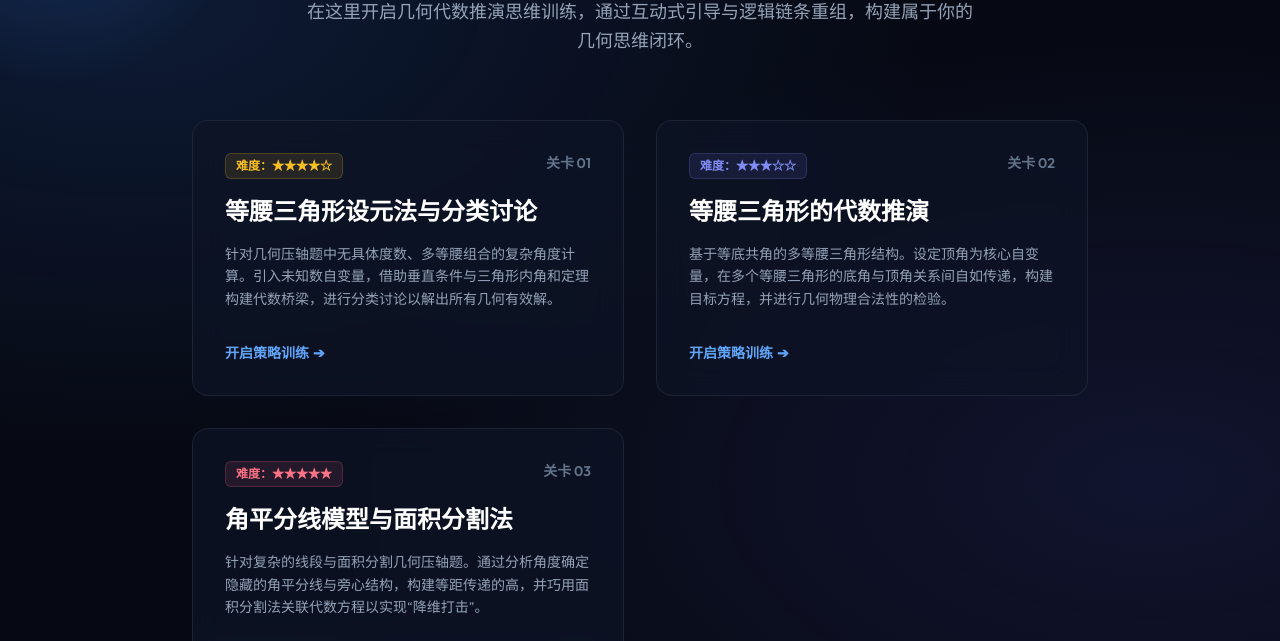
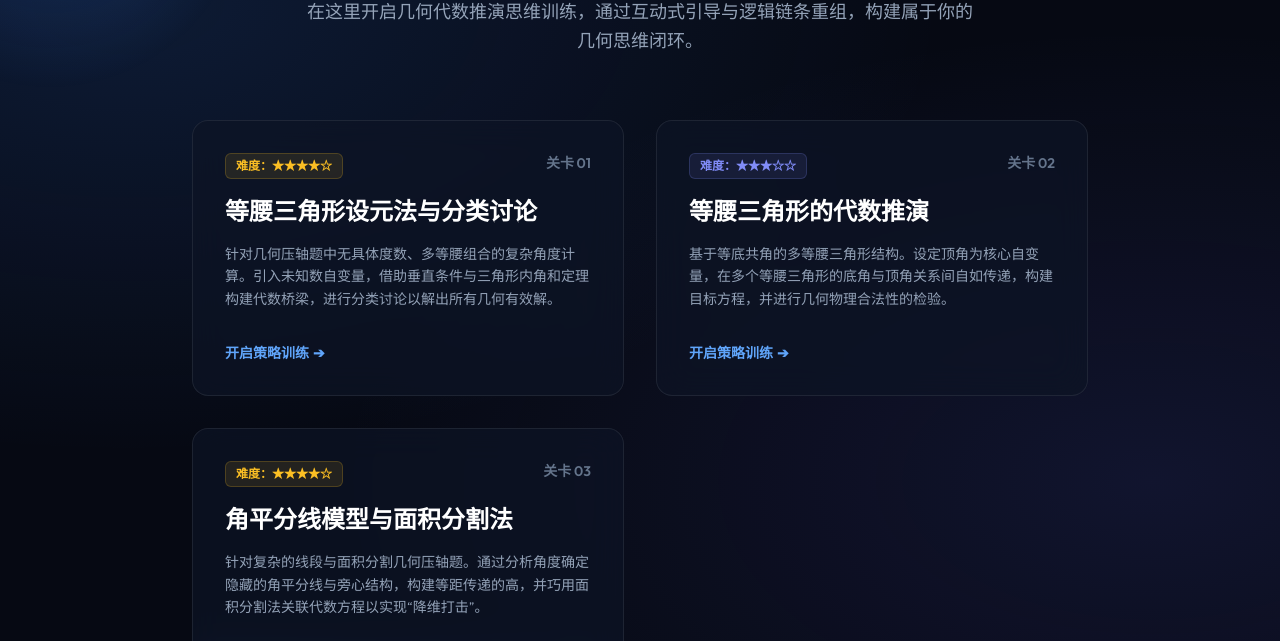
Before and after one commit to timathon/k-maps, a website: page math/m7b/m7b-ch5/m7b-ch5-strategies/index.html in a window 1280 px wide. Shown: the part 159-800 px from the top of the page. Drawn offline with nearby package versions, Linux system fonts and the light colour scheme.

Commit message:
fix(practices): remove codeblock fences and adjust difficulty stars to 4-star

```diff
--- a/math/m7b/m7b-ch5/m7b-ch5-strategies/index.html
+++ b/math/m7b/m7b-ch5/m7b-ch5-strategies/index.html
@@ -127,8 +127,8 @@
             <a href="m7b-ch5-strategies-3.html" class="strategy-card rounded-2xl p-6 lg:p-8 flex flex-col justify-between group">
                 <div class="space-y-4">
                     <div class="flex justify-between items-start">
-                        <span class="text-xs font-bold text-rose-400 bg-rose-400/10 border border-rose-400/20 px-2.5 py-1 rounded-md">
-                            难度：★★★★★
+                        <span class="text-xs font-bold text-amber-400 bg-amber-400/10 border border-amber-400/20 px-2.5 py-1 rounded-md">
+                            难度：★★★★☆
                         </span>
                         <span class="text-slate-500 text-sm font-semibold">关卡 03</span>
                     </div>
```
Also changed, not shown: math/m7b/m7b-ch5/m7b-ch5-strategies/m7b-ch5-strategies-3.html (+1 -4 lines).
